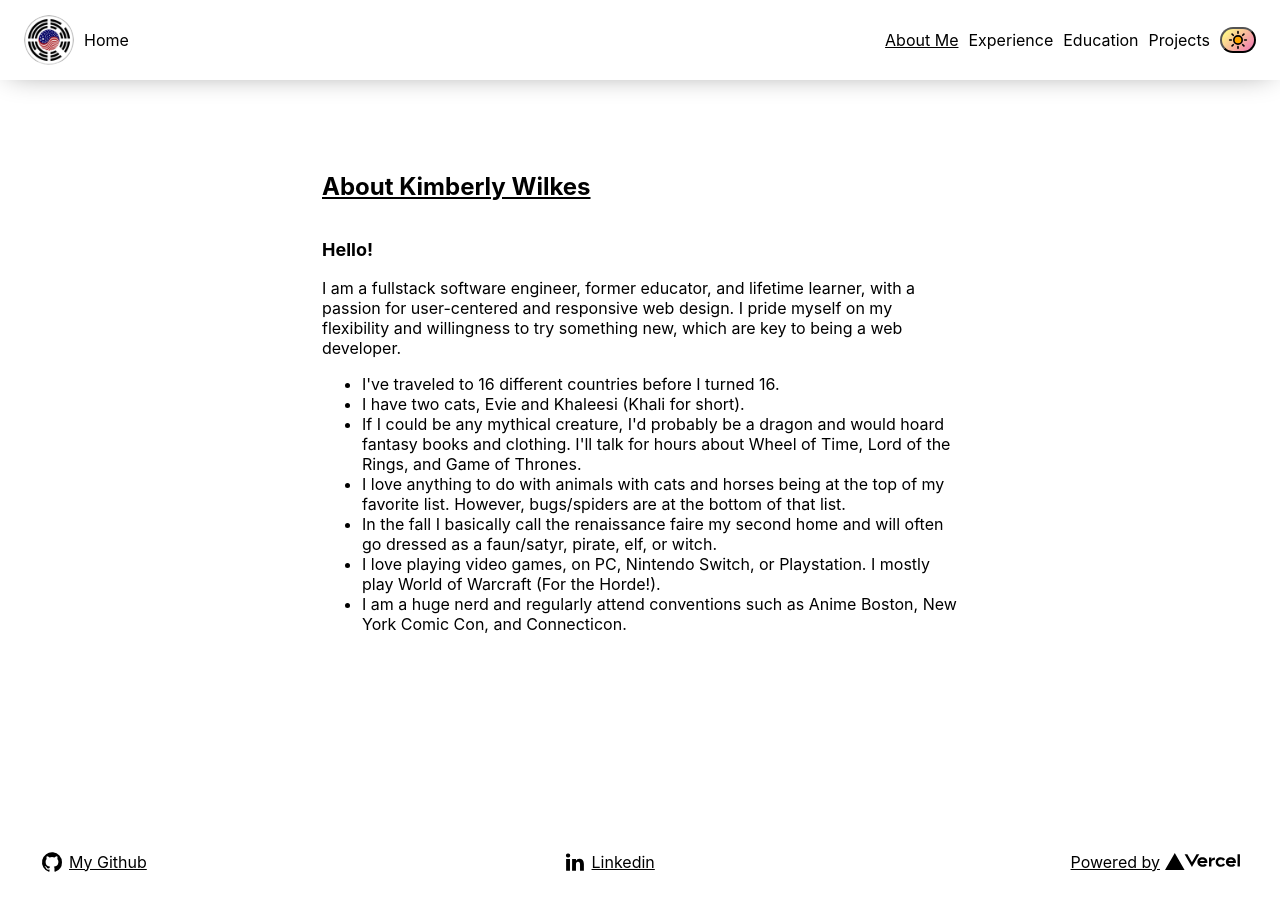
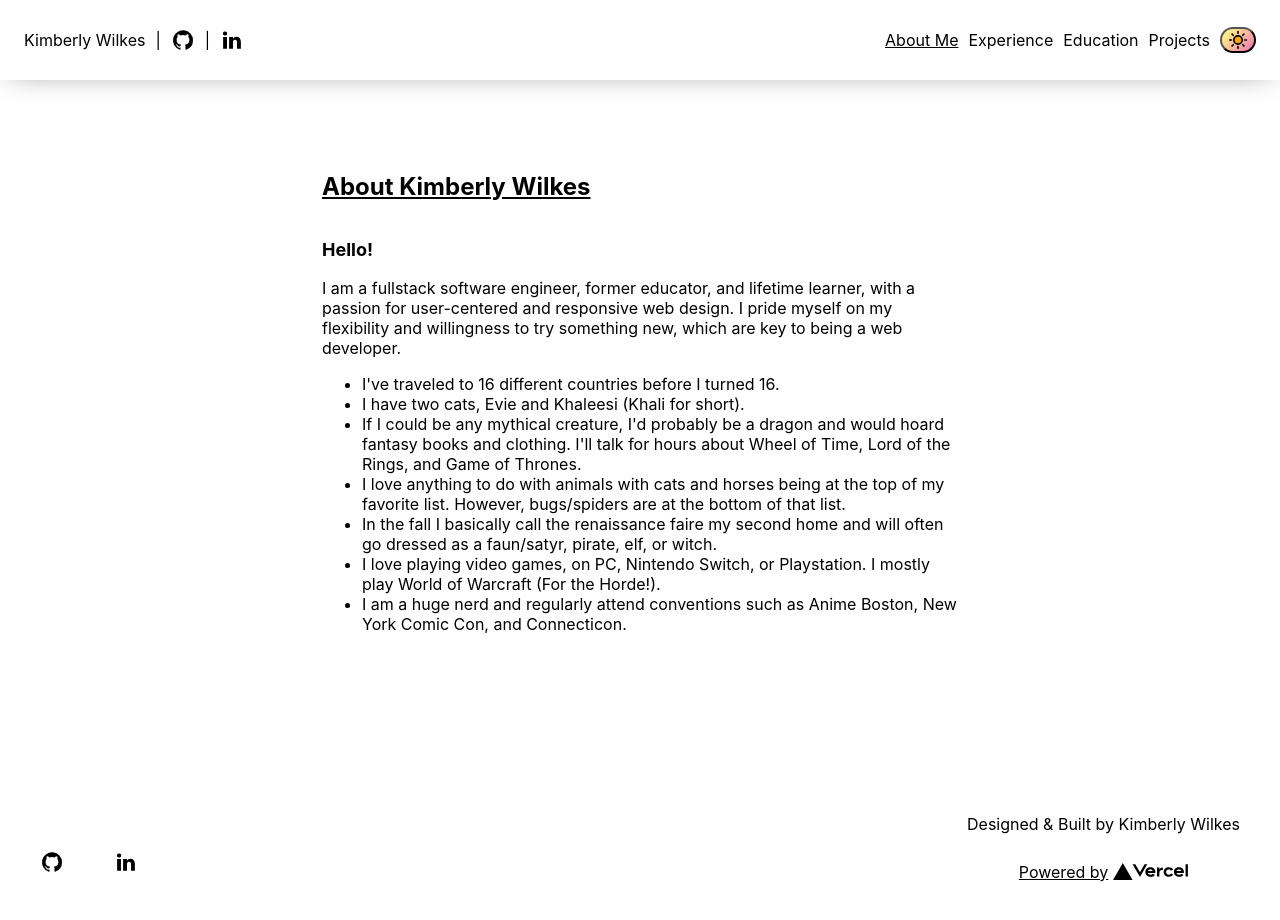
Before and after one commit to kimdolion/kimdolion.github.io, a Next.js app: page /about in a window 1280 px wide. Built offline with nearby package versions, Linux system fonts and the light colour scheme.

Commit message:
Update styling of nav menus/links

```diff
--- a/components/BurgerMenu.tsx
+++ b/components/BurgerMenu.tsx
@@ -17,9 +17,9 @@ export const BurgerMenu = ({open, setOpen}: BurgerMenuProps) => {
 
     return (
         <div id="burger-menu" className={styles.burgerMenu} aria-label='Hamburger Nav Menu' aria-expanded={open} onClick={() => setOpen(!open)} title="Click for navigation links.">
-            <span style={{ borderBottom: `3px solid ${isDarkMode ? 'white' : 'black'}`, borderRadius: '1px', transform: open ? 'rotate(135deg)' : 'rotate(0)', transition: '.25s ease-in-out', width: '100%'}} />
-            <span style={{ borderBottom: `3px solid ${isDarkMode ? 'white' : 'black'}`, borderRadius: '1px', opacity: open ? 0 : 1, transform: open ? 'translateX(-20vw)' : 'translateX(0)', transition: '.25s ease-in-out', width: '100%'}} />
-            <span style={{ borderBottom: `3px solid ${isDarkMode ? 'white' : 'black'}`, borderRadius: '1px', top: open ? '12px': '600px', transform: open ? 'rotate(-135deg)' : 'rotate(0)', transition: '.25s ease-in-out', width: '100%'}} />
+            <span style={{ borderBottom: `3px solid ${isDarkMode ? 'white' : 'black'}`, borderRadius: '5px', transform: open ? 'rotate(135deg)' : 'rotate(0)', transition: '.25s ease-in-out', width: '100%'}} />
+            <span style={{ borderBottom: `3px solid ${isDarkMode ? 'white' : 'black'}`, borderRadius: '5px', opacity: open ? 0 : 1, transform: open ? 'translateX(-20vw)' : 'translateX(0)', transition: '.25s ease-in-out', width: '100%'}} />
+            <span style={{ borderBottom: `3px solid ${isDarkMode ? 'white' : 'black'}`, borderRadius: '5px', top: open ? '12px': '600px', transform: open ? 'rotate(-135deg)' : 'rotate(0)', transition: '.25s ease-in-out', width: '100%'}} />
         </div>
     )
 }
--- a/components/Footer.tsx
+++ b/components/Footer.tsx
@@ -15,16 +15,21 @@ export const Footer = () => {
 
     return  (
       <footer className={`${styles.footer}`}>
-        <StyledLink href="https://github.com/kimdolion" name="My Github" leftIcon>
+        <div style={{alignItems: 'center', display: 'flex', justifyContent: "space-between", gap: 50, }}>
+          <StyledLink href="https://github.com/kimdolion" name="" leftIcon>
             <GithubIcon width="1.5em" fill={isDarkMode ? "white" : ""}  />
           </StyledLink>
-        <StyledLink href="https://linkedin.com/in/kimberly-wilkes" name="Linkedin" leftIcon><LinkedInIcon fill={isDarkMode ? "white" : "" } width="1.5em" /></StyledLink>
+          <StyledLink href="https://linkedin.com/in/kimberly-wilkes" name="" leftIcon><LinkedInIcon fill={isDarkMode ? "white" : "" } width="1.5em" /></StyledLink>
+        </div>
+        <div style={{alignItems: 'center', display: 'flex', flexDirection: 'column', justifyContent: "center" }}>
+          Designed & Built by Kimberly Wilkes
           <Link
             href="https://vercel.com?utm_source=create-next-app&utm_medium=default-template&utm_campaign=create-next-app"
             className={styles.styledLink}
           >
             Powered by <Image src={vercel} alt="Vercel Logo." height={75} width={75} />
           </Link>
+        </div>
       </footer>
     )
 }
--- a/components/Header.tsx
+++ b/components/Header.tsx
@@ -2,14 +2,15 @@ import { useContext, useRef, useState } from "react";
 import { MobileContext, ThemeContext, useOutsideClick } from "@/utils";
 import Link from "next/link";
 import { useRouter } from "next/router";
-import { styledLinkProp } from "./StyledLink";
+import { StyledLink, styledLinkProp } from "./StyledLink";
 import { BurgerMenu } from "./BurgerMenu";
 import Image from "next/image";
 import styles from '@/styles/Home.module.css'
 
-import korAmFlag from '/public/kor_am_flag.jpg'
 import DayIcon from './icons/DayIcon';
 import NightIcon from './icons/NightIcon';
+import LinkedInIcon from "./icons/LinkedInIcon";
+import GithubIcon from "./icons/GithubIcon";
 
 export interface HeaderProps {
     onClick: () => void;
@@ -61,15 +62,25 @@ export const Header = () => {
 
     return (
         <header className={`${styles.header}`} style={{boxShadow: `0 1px 30px -10px ${isDarkMode ?  'black' : 'gray'}` }}>
-            <Link href="/" className={styles.navLogo} >
-                <Image src={korAmFlag} height={50} width={50} alt={"Korean American blended flag."} style={{borderRadius: '30px'}} />
-                Home
-            </Link>
+            <div style={{alignItems: 'center', display: 'flex', gap: 10}}>
+                <Link href="/" className={styles.navLogo} >
+                    Kimberly Wilkes
+                </Link>
+                |
+                <StyledLink href="https://github.com/kimdolion" name="" leftIcon>
+                    <GithubIcon width="1.5em" fill={isDarkMode ? "white" : ""}  />
+                </StyledLink>
+                |
+                <StyledLink href="https://linkedin.com/in/kimberly-wilkes" name="" leftIcon>
+                    <LinkedInIcon fill={isDarkMode ? "white" : "" } width="1.5em" />
+                </StyledLink>
+            </div>
             <nav id="nav-section" aria-label="Navigation Links" className={styles.navList}>
                 {isMobile ?
                 <div ref={ref}>
                     <BurgerMenu open={isActive} setOpen={setIsActive} />
                     {isActive ? <div className={styles.mobileMenu} style={{backgroundColor: isActive ? '#6e0202' : '', color: '#f4f6f99a' }}>
+                        <p style={{color: '#f4f6f9'}}>Learn more:</p>
                         <NavLinksTSX />
                     </div> : null }
                 </div>
```
Lines whose indentation alone changed are shown as unchanged.
